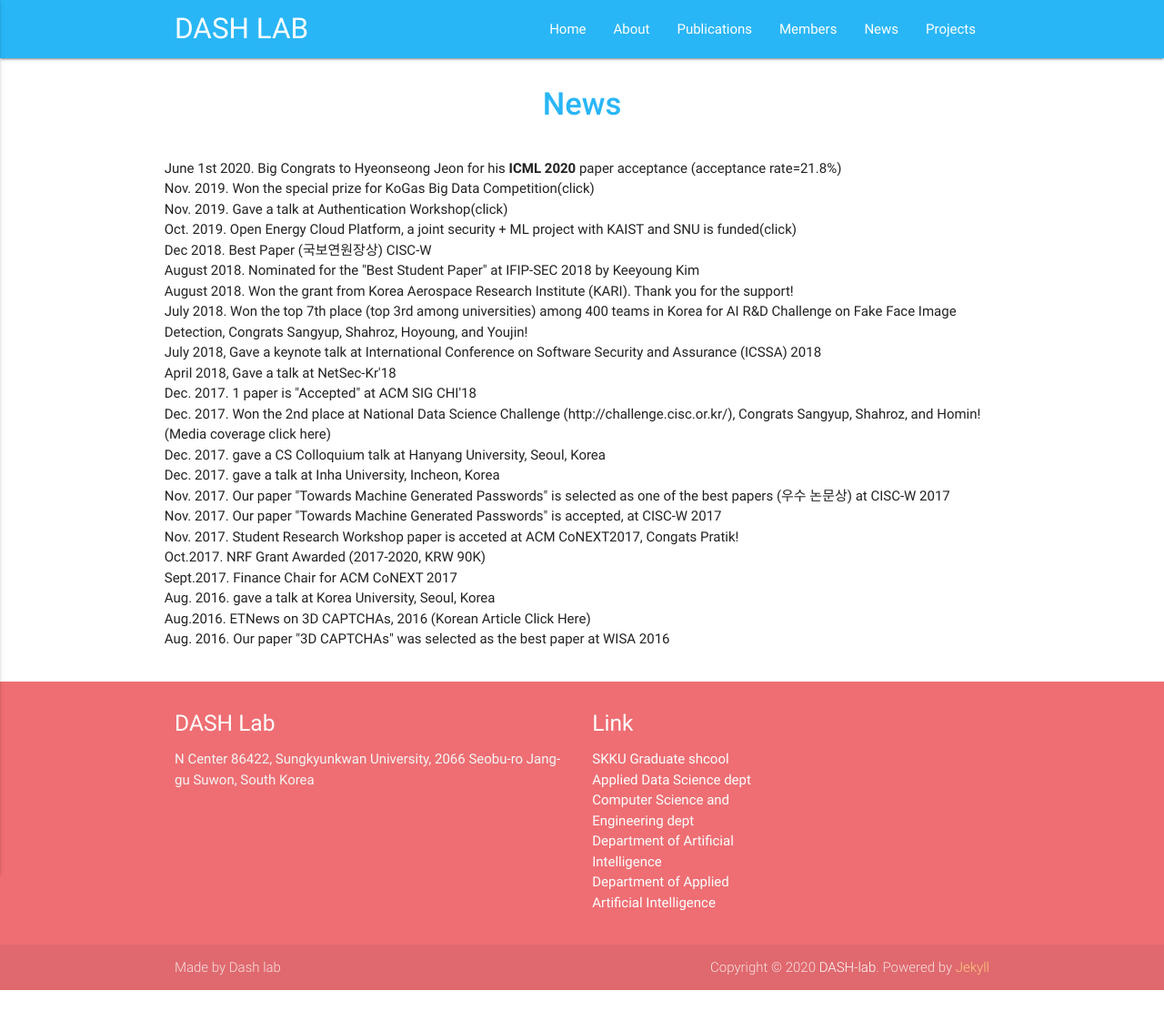
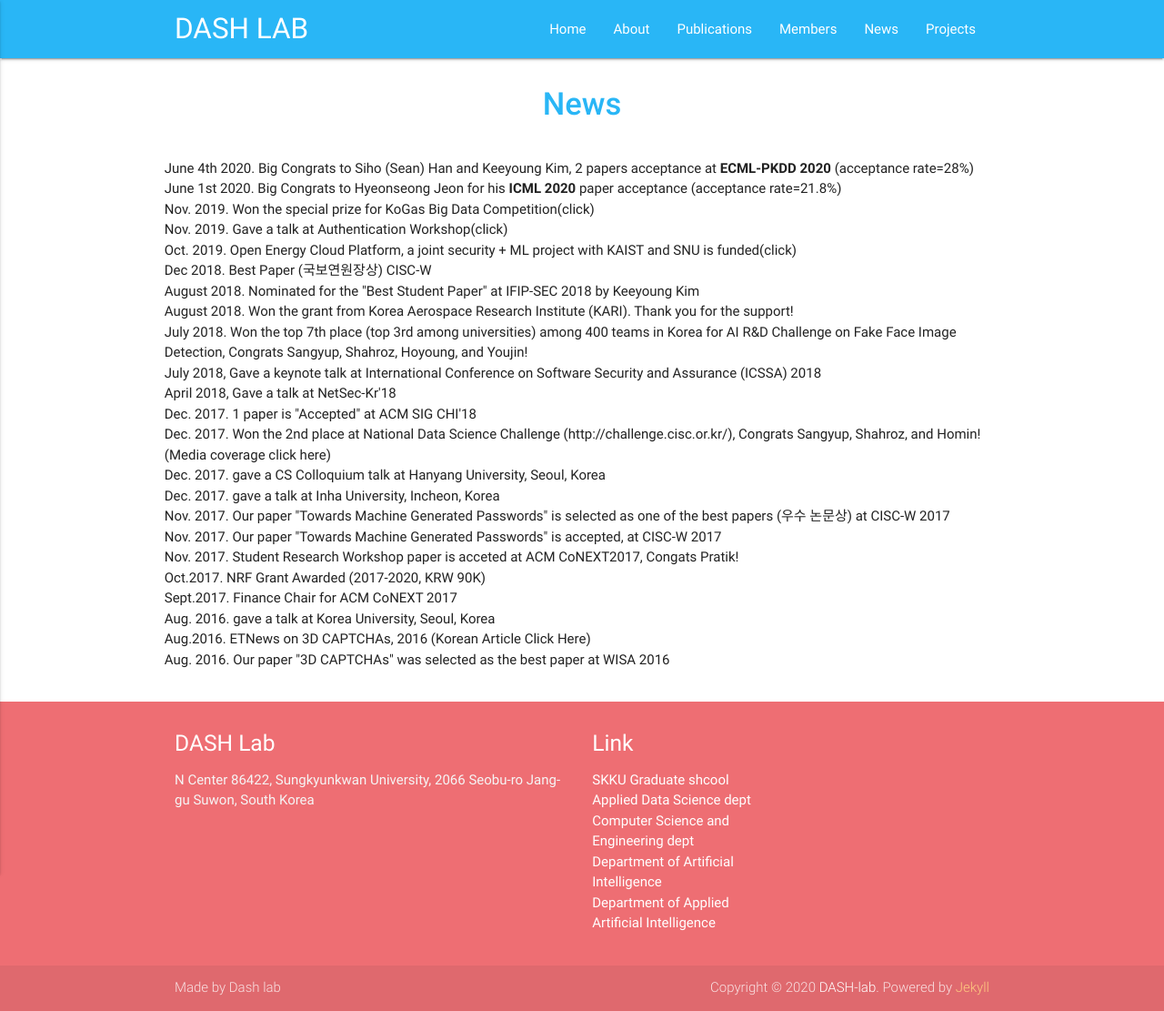
Before and after one commit to Yurim990507/DASH-Lab.github.io, a Jekyll site: the page built from example4.md, in a window 1280 px wide. Shown: the whole page at 91% size. Built offline with Jekyll 4.4.1, drawn with Linux system fonts in a browser that asks for light colours; before the commit the page ends 1088 px from its top, so only the background shows below that.

Commit message:
Update example4.md

```diff
--- a/example4.md
+++ b/example4.md
@@ -8,6 +8,7 @@ permalink: /News/
 
 <div class="section">
     <div class="row">
+June 4th 2020. Big Congrats to Siho (Sean) Han and Keeyoung Kim, 2 papers acceptance at <b>ECML-PKDD 2020</b> (acceptance rate=28%) <br>
 June 1st 2020. Big Congrats to Hyeonseong Jeon for his <b>ICML 2020</b> paper acceptance (acceptance rate=21.8%) <br>
 Nov. 2019. Won the special prize for KoGas Big Data Competition(click) <br>
 Nov. 2019. Gave a talk at Authentication Workshop(click) <br>
```
